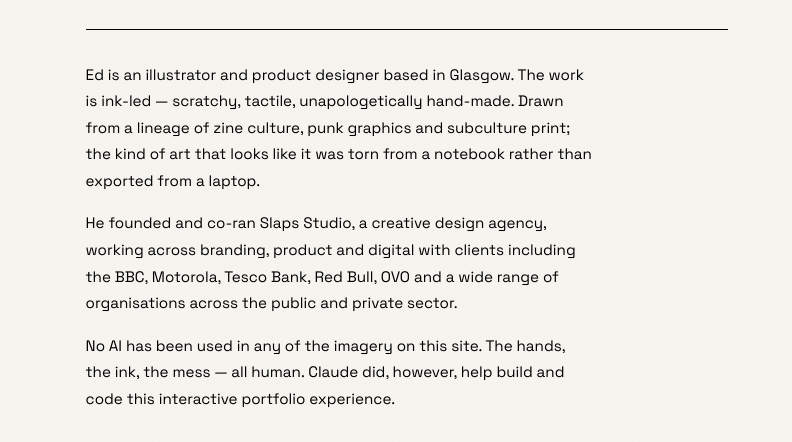
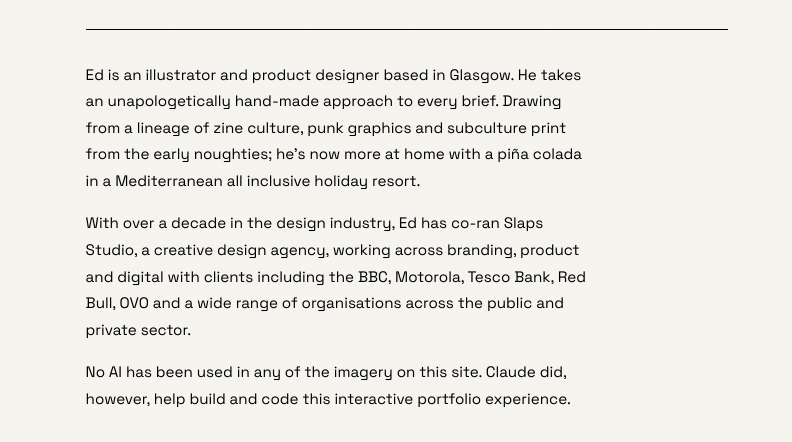
Before and after one commit to eddemi85-dot/eddemi85-dot.github.io, a website: page about.html in a window 1280 px wide. Shown: the part 335-777 px from the top of the page, 488-1280 px from the left. Drawn offline with nearby package versions, Linux system fonts and the light colour scheme.

Commit message:
Update about page bio with Ed's own words

```diff
--- a/about.html
+++ b/about.html
@@ -235,13 +235,13 @@
         <hr class="rule" />
 
         <p>
-          Ed is an illustrator and product designer based in Glasgow. The work is ink-led — scratchy, tactile, unapologetically hand-made. Drawn from a lineage of zine culture, punk graphics and subculture print; the kind of art that looks like it was torn from a notebook rather than exported from a laptop.
+          Ed is an illustrator and product designer based in Glasgow. He takes an unapologetically hand-made approach to every brief. Drawing from a lineage of zine culture, punk graphics and subculture print from the early noughties; he's now more at home with a piña colada in a Mediterranean all inclusive holiday resort.
         </p>
         <p>
-          He founded and co-ran Slaps Studio, a creative design agency, working across branding, product and digital with clients including the BBC, Motorola, Tesco Bank, Red Bull, OVO and a wide range of organisations across the public and private sector.
+          With over a decade in the design industry, Ed has co-ran Slaps Studio, a creative design agency, working across branding, product and digital with clients including the BBC, Motorola, Tesco Bank, Red Bull, OVO and a wide range of organisations across the public and private sector.
         </p>
         <p>
-          No AI has been used in any of the imagery on this site. The hands, the ink, the mess — all human. Claude did, however, help build and code this interactive portfolio experience.
+          No AI has been used in any of the imagery on this site. Claude did, however, help build and code this interactive portfolio experience.
         </p>
 
         <dl>
```
